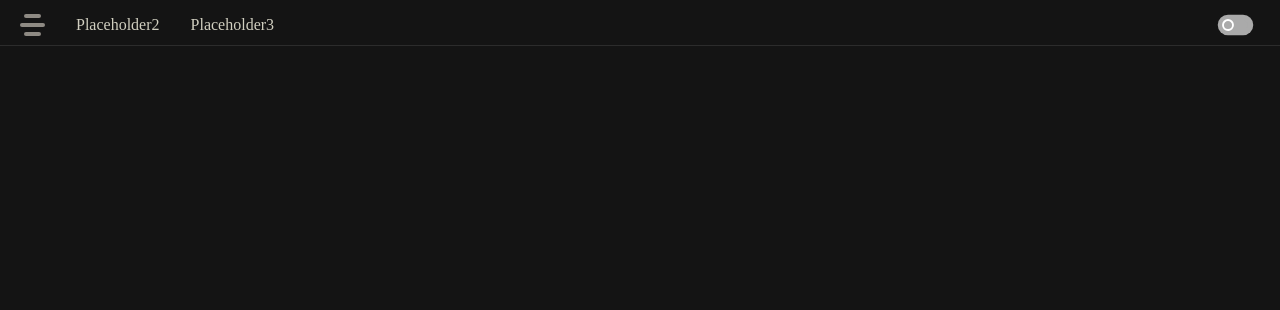
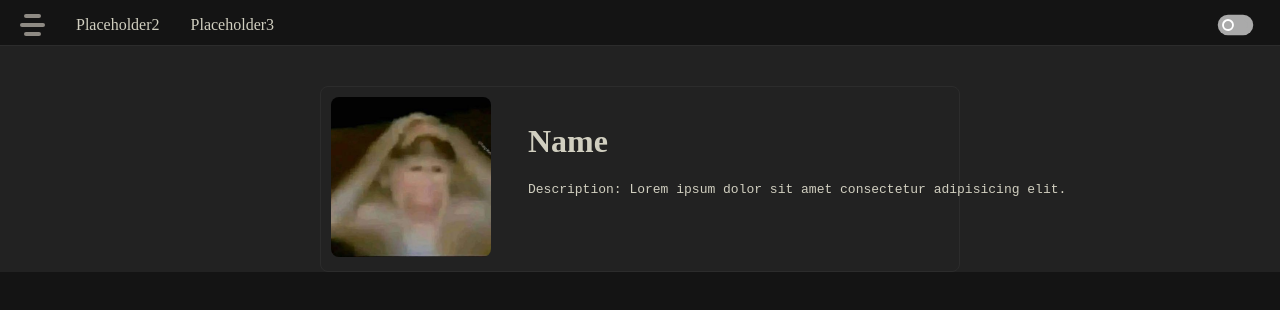
Before and after one commit to Prayushstha/NoNotion, a React (Vite) app: page / in a window 1280 px wide. Shown: the top 310 px of the page. Built offline with nearby package versions, Linux system fonts and the light colour scheme.

Commit message:
Added cover image, name and description section

```diff
--- a/src/App.css
+++ b/src/App.css
@@ -4,3 +4,6 @@ body{
   margin: 0;
   margin-top: 10px;
 }
+.main-content{
+  background-color: var(--secondary);
+}
--- a/src/App.tsx
+++ b/src/App.tsx
@@ -2,7 +2,7 @@ import "./App.css";
 import { useState, useEffect } from "react";
 import { Dashboard } from "./pages/dashboard/dashboard";
 import { SideBar } from "./components/sidebar";
-
+import { Header } from "./components/header";
 function App() {
   const [theme, setTheme] = useState<boolean>(true);
   useEffect(() => {
@@ -14,9 +14,10 @@ function App() {
   }, [theme]);
   return (
     <div className="main-container">
+      <Header theme={theme} setTheme={setTheme} />
       <SideBar />
       <div className="main-content">
-      <Dashboard theme={theme} setTheme={setTheme} />
+      <Dashboard />
       </div>
     </div>
   )
--- a/src/pages/dashboard/components/HeroSection.tsx
+++ b/src/pages/dashboard/components/HeroSection.tsx
@@ -1,23 +1,23 @@
-import './herosection.css'
+import "./herosection.css";
 export function HeroSection() {
   return (
     <div className="hero-section">
       <div className="overview-section">
-                <div className="cover-image">
-
+        <div className="cover-image-container">
+          <img src="./mock-img.jpg" alt="" className="cover-image" />
         </div>
         <div className="quick-info">
-
+          <h1>Name</h1>
+          <pre>
+            Description: Lorem ipsum dolor sit amet consectetur adipisicing
+            elit.
+          </pre>
         </div>
       </div>
       <div className="sub-hero-section">
-                <div className="heading">
-
-                </div>
-                <div className="quick-add-section">
-
+        <div className="heading"></div>
+        <div className="quick-add-section"></div>
       </div>
     </div>
-        </div>
-    )
+  );
 }
--- a/src/pages/dashboard/components/herosection.css
+++ b/src/pages/dashboard/components/herosection.css
@@ -0,0 +1,24 @@
+.hero-section{
+    margin-top: 5vh;
+    display: flex;
+    flex-direction: column;
+}
+.overview-section{
+    display: flex;
+    flex-direction: row;
+    flex: 1;
+    gap: 2rem;
+    border: 1px solid var(--border);
+    border-radius: var(--radius);
+    padding: 10px;
+}
+.cover-image{
+    height: 10rem;
+    border-radius: var(--radius);
+}
+.quick-info{
+    padding: 5px;
+    color: var(--primary);
+    font-family: var(--font-serif);
+    font: bold;
+}
--- /dev/null
+++ b/src/pages/dashboard/dashboard.css
@@ -0,0 +1,9 @@
+.dashboard{
+    display: flex;
+    flex-direction: column;
+    gap: 5rem;
+}
+.hero-section-container{
+    width: 50%;
+    align-self: center;
+}
--- a/src/pages/dashboard/dashboard.tsx
+++ b/src/pages/dashboard/dashboard.tsx
@@ -1,10 +1,12 @@
-import { Header } from "../../components/header"
-import type { ThemeProps } from "../../types"
 
-export function Dashboard({theme ,setTheme}:ThemeProps) {
-    return (
-        <>
-        <Header theme={theme} setTheme = {setTheme} />
-        </>
-    )
+import { HeroSection } from "./components/HeroSection";
+import "./dashboard.css";
+export function Dashboard() {
+  return (
+    <div className="dashboard">
+        <div className="hero-section-container">
+          <HeroSection />
+        </div>
+    </div>
+  );
 }
```
Also changed, not shown: public/mock-img.jpg (added). Lines whose indentation alone changed are shown as unchanged.
